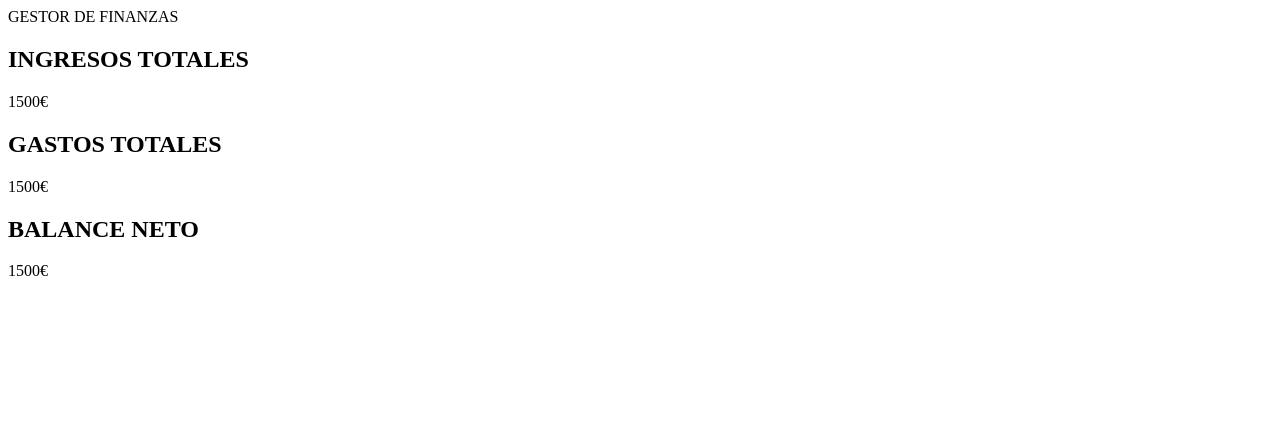
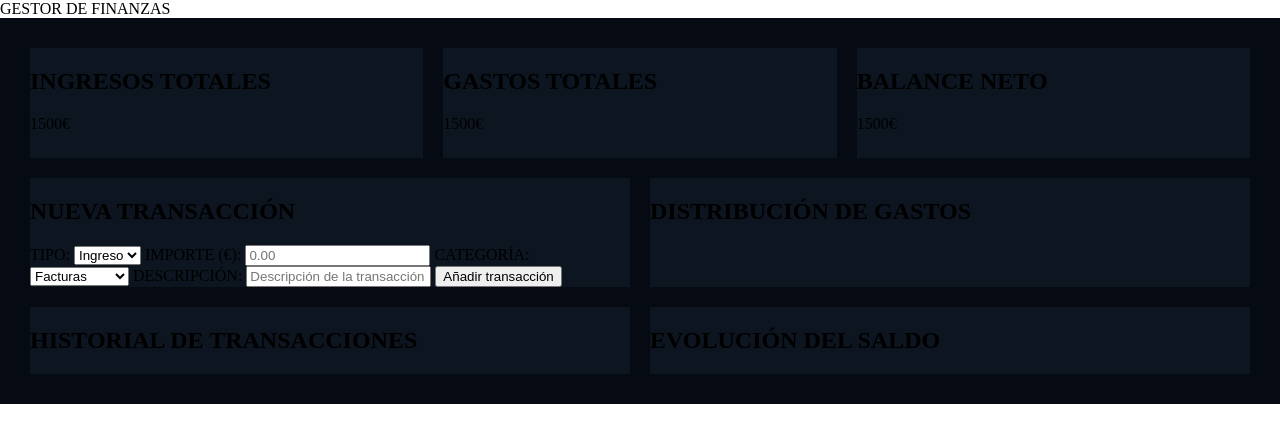
Before and after one commit to gasparmartinez-dev/FinanzaDashboard, a plain HTML site: page index.html in a window 1280 px wide. Drawn offline with Linux system fonts and the light colour scheme.

Commit message:
Creacion del formulario de añadir transacción

```diff
--- a/index.html
+++ b/index.html
@@ -4,6 +4,8 @@
     <meta charset="UTF-8">
     <meta name="viewport" content="width=device-width, initial-scale=1.0">
     <title>Document</title>
+
+    <link rel="stylesheet" href="style.css">
 </head>
 <body>
     <header>
@@ -15,7 +17,7 @@
     </header>
 
     <main>
-        <div class="card_balance">
+        <div class="card tipo3">
             <div class="cabecera_card_balance">
                 <h2>INGRESOS TOTALES</h2>
             </div>
@@ -24,7 +26,7 @@
             </div>
         </div>
 
-        <div class="card_balance">
+        <div class="card card_balance tipo3">
             <div class="cabecera_card_balance">
                 <h2>GASTOS TOTALES</h2>
             </div>
@@ -33,7 +35,7 @@
             </div>
         </div>
 
-        <div class="card_balance">
+        <div class="card card_balance tipo3">
             <div class="cabecera_card_balance">
                 <h2>BALANCE NETO</h2>
             </div>
@@ -43,21 +45,48 @@
         </div>
 
 
-        <div id="nueva_transaccion">
+        <div id="nueva_transaccion" class="card tipo2">
+            <h2>NUEVA TRANSACCIÓN</h2>
 
+            <form>
+                <label for="tipo">TIPO:</label>
+                <select name="tipo" id="tipo">
+                    <option value="ingreso" disabled selected>Ingreso</option>
+                    <option value="gasto">Gasto</option>
+                </select>
+
+                <label for="valor">IMPORTE (€):</label>
+                <input type="number" required placeholder="0.00" id="valor">
+
+                <label for="categoria">CATEGORÍA:</label>
+                <select name="categoria" id="categoria">
+                    <option value="facturas" disabled selected>Facturas</option>
+                    <option value="alquiler">Alquiler</option>
+                    <option value="alimentación">Alimentación</option>
+                    <option value="transporte">Transporte</option>
+                    <option value="seguros">Seguros</option>
+                    <option value="ocio">Ocio</option>
+                    <option value="ingreso">Inngreso</option>
+                </select>
+
+                <label for="descripcion">DESCRIPCIÓN:</label>
+                <input type="text" required placeholder="Descripción de la transacción" id="descripcion">
+
+                <button type="submit" id="add_transaccion">Añadir transacción</button>
+            </form>
         </div>
 
-        <div id="distribucion_gastos">
-
+        <div id="distribucion_gastos" class="card tipo2">
+            <h2>DISTRIBUCIÓN DE GASTOS</h2>
         </div>
 
 
-        <div id="historial_transacciones">
-
+        <div id="historial_transacciones" class="card tipo2">
+            <h2>HISTORIAL DE TRANSACCIONES</h2>
         </div>
 
-        <div id="grafico_saldo">
-
+        <div id="grafico_saldo" class="card tipo2">
+            <h2>EVOLUCIÓN DEL SALDO</h2>
         </div>
     </main>
 
--- /dev/null
+++ b/style.css
@@ -0,0 +1,38 @@
+:root{
+    --color-fondo: #060a12;
+    --color-cards: #0d1520;
+    --color-inputs: #111d2e;
+
+    --texto-main: #e2e8f0;
+    --texto-sec: #94a3b8;
+}
+
+body{
+    width: 100%;
+    margin:0;
+    display: flex;
+    flex-direction: column;
+}
+main{
+    margin:0;
+    width: 100%;
+    display: grid;
+    grid-template-columns: repeat(6, 1fr);
+    gap: 20px;
+
+    padding: 30px;
+    box-sizing: border-box;
+
+    background: var(--color-fondo);
+}
+
+.card{
+    background: var(--color-cards);
+}
+.tipo3{
+    grid-column: span 2;
+    height: 110px;
+}
+.tipo2{
+    grid-column: span 3;
+}
```
